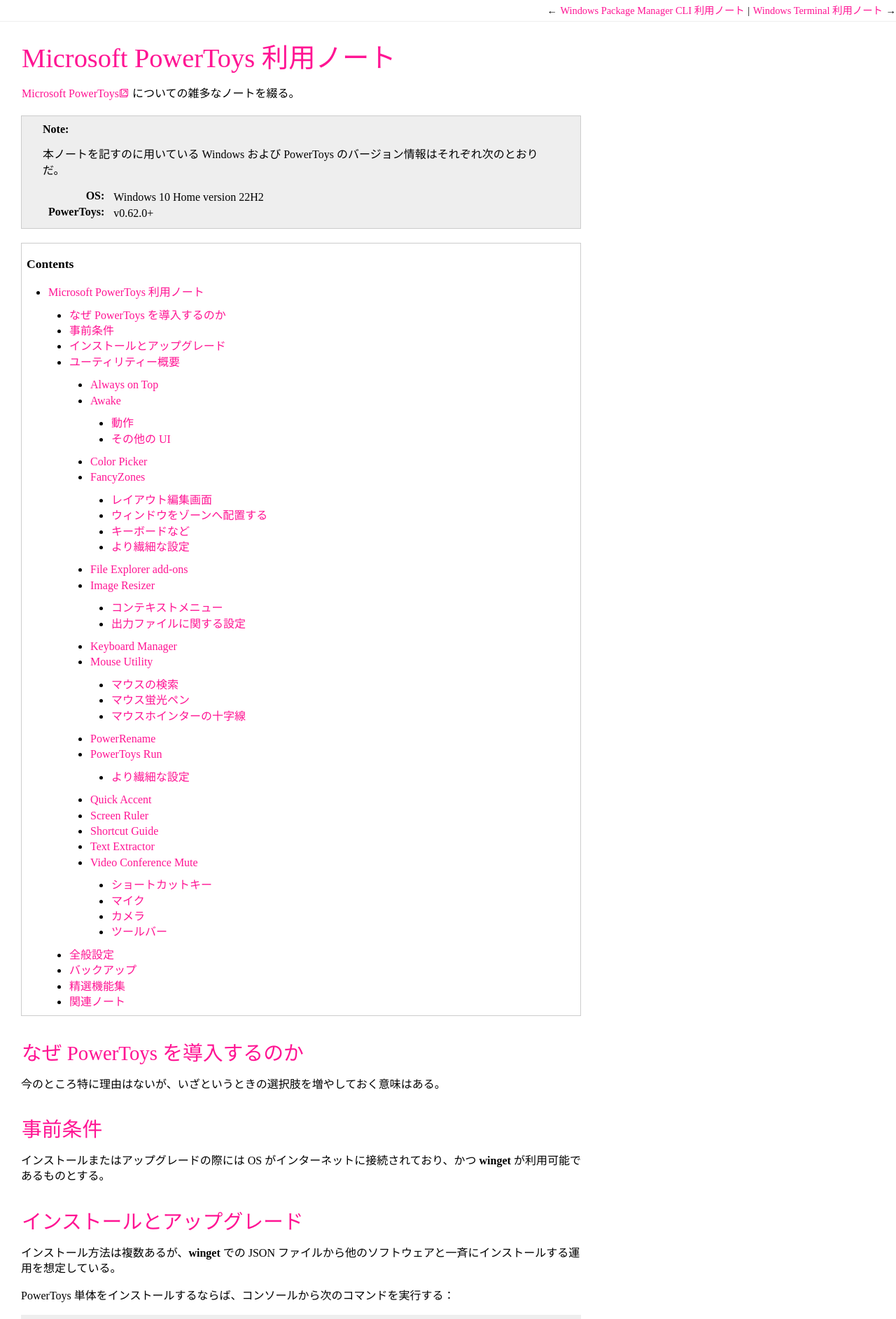
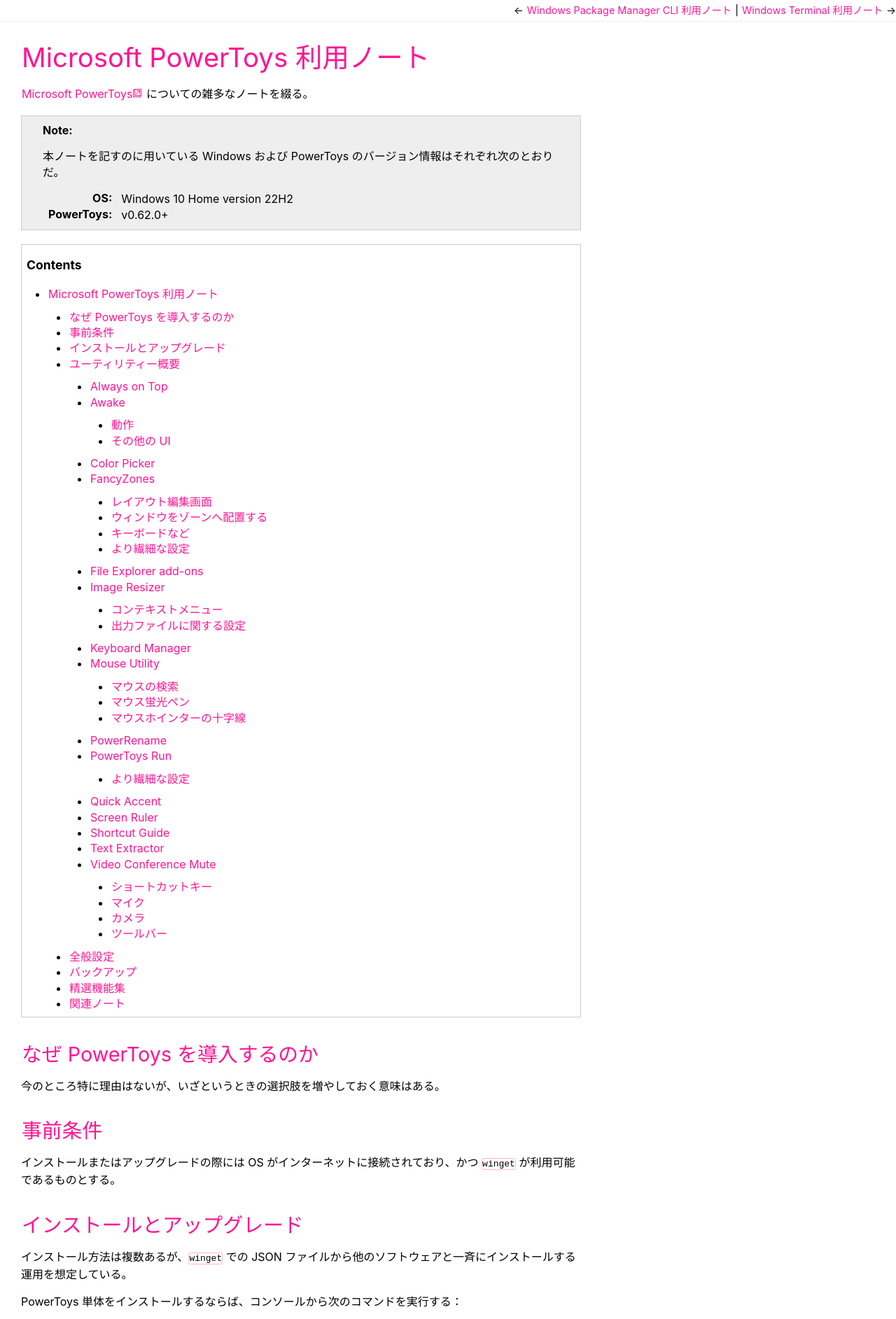
Before and after one commit to showa-yojyo/minibook, a Sphinx documentation site: the page built from source/power-toys.rst, in a window 1280 px wide. Shown: the top 1885 px of the page at 70% size. Built offline with Sphinx 7.4.7, drawn with Linux system fonts in a browser that asks for light colours.

Commit message:
custom.css: up-to-date version

```diff
--- a/source/_static/custom.css
+++ b/source/_static/custom.css
@@ -1,9 +1,35 @@
 /* custum.css: CSS file to override rules that the Alabaster provide */
 /* General rules. */
 
+:root {
+    --quote-border-left: thick solid hotpink;
+    --quote-padding: 0 0 0 12px;
+}
+
 body {
+    font-family: -apple-system, BlinkMacSystemFont, "Segoe UI", Roboto, Helvetica, Arial, sans-serif, "Apple Color Emoji", "Segoe UI Emoji", "Segoe UI Symbol";
     margin: 0 auto;
     max-width: 1500px;
+}
+
+pre,
+tt,
+code {
+    background-color: inherit;
+    border: 1px solid lightpink;
+    border-radius: 0.25em;
+    color: inherit;
+    font-family: 'Consolas', 'Menlo', 'DejaVu Sans Mono', 'Bitstream Vera Sans Mono', monospace, "Apple Color Emoji", "Segoe UI Emoji", "Segoe UI Symbol";
+}
+
+blockquote {
+    border-left: var(--quote-border-left);
+    padding: var(--quote-padding);
+}
+
+div.line-block {
+    border-left: var(--quote-border-left);
+    padding: var(--quote-padding);
 }
 
 img {
@@ -28,17 +54,17 @@
     vertical-align: middle;
 }
 
-.guilabel::before,
-.menuselection::before {
-    content: "〈";
+.guilabel,
+.menuselection {
+    background-color: canvas;
+    border: 1px solid buttonBorder;
+    border-radius: 0.125rem;
+    color: buttonBorder;
+    font-size: 0.75rem;
+    padding: 0rem 0.25rem;
 }
 
-.guilabel::after,
-.menuselection::after {
-    content: "〉";
-}
-
-dl.field-list > dt {
+dl.field-list>dt {
     text-align: right;
 }
 
@@ -59,7 +85,7 @@
 div.body h4,
 div.body h5,
 div.body h6 {
-    font-family: initial;
+    font-family: inherit;
 }
 
 div.body p,
@@ -69,8 +95,8 @@
 }
 
 div.admonition p.admonition-title {
-    font-family: initial;
-    font-size: initial;
+    font-family: inherit;
+    font-size: inherit;
     font-weight: bold;
 }
 
@@ -85,6 +111,22 @@
 em {
     font-family: monospace;
     font-style: italic;
+}
+
+em.dfn {
+    font-family: inherit;
+    font-style: normal;
+    font-weight: bold;
+}
+
+strong.command {
+    border: 1px solid lightpink;
+    border-radius: 0.25em;
+    color: inherit;
+    font-family: monospace;
+    font-size: inherit;
+    font-style: normal;
+    font-weight: inherit;
 }
 
 /**
```
